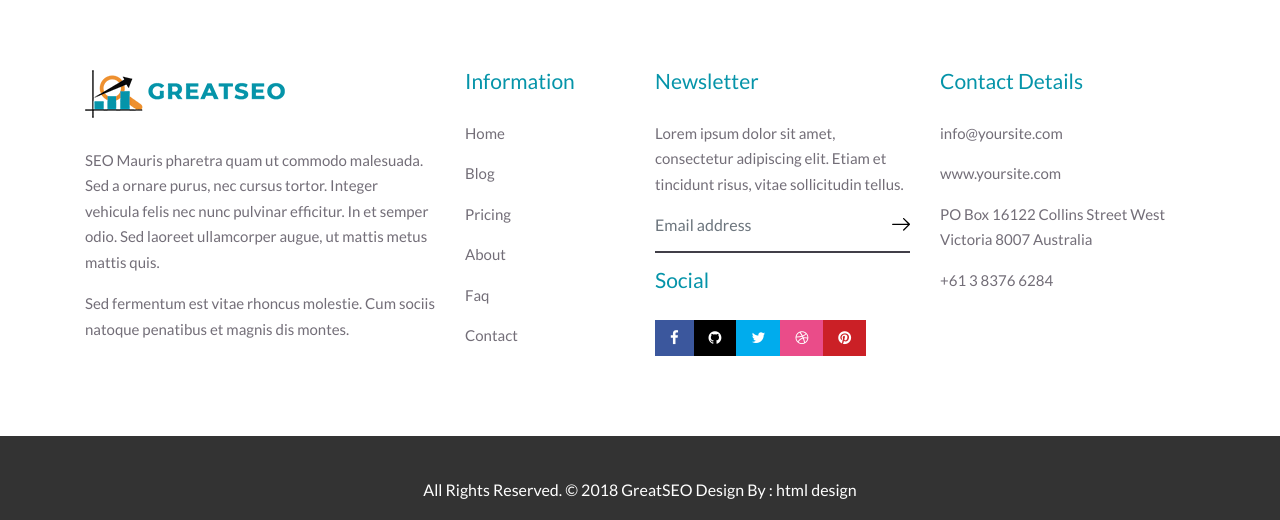
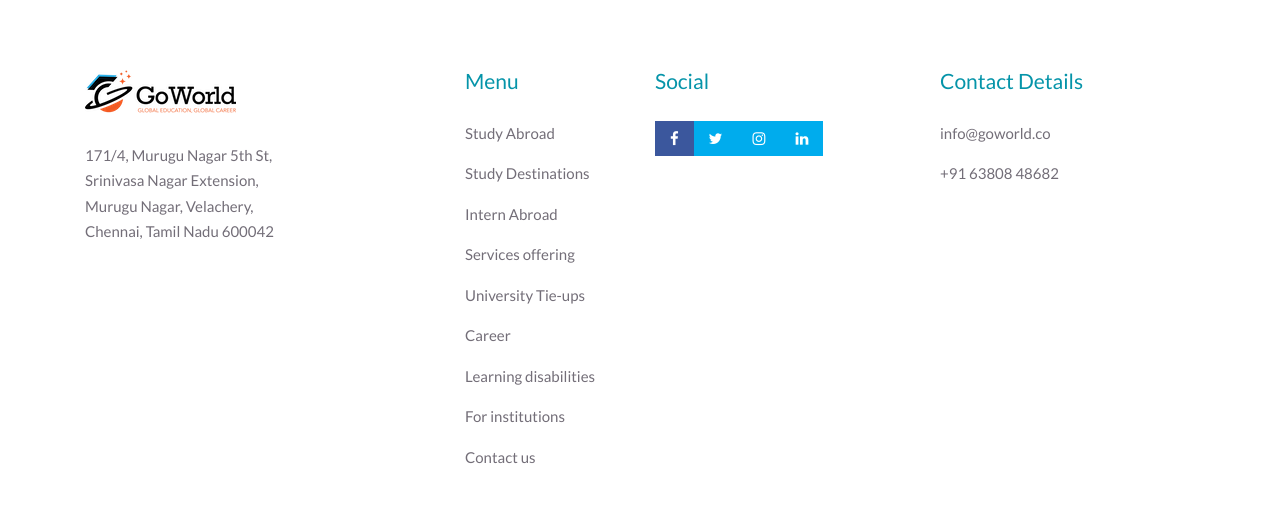
Before and after one commit to codizard/codizard.github.io, a plain HTML site: page index.html in a window 1280 px wide. Shown: the part 2886-3406 px from the top of the page. Drawn offline with Linux system fonts and the light colour scheme.

Commit message:
Added changes to index.html

```diff
--- a/index.html
+++ b/index.html
@@ -330,56 +330,41 @@
                 <div class="col-lg-4 col-md-6 col-xs-12">
                     <div class="widget clearfix">
                         <div class="widget-title">
-                            <img src="images/logo-light.png" alt="">
+                            <img src="images/logo.png" alt="">
                         </div>
-                        <p> SEO Mauris pharetra quam ut commodo malesuada. Sed a ornare purus, nec cursus tortor. Integer vehicula felis nec nunc pulvinar efficitur. In et semper odio. Sed laoreet ullamcorper augue, ut mattis metus mattis quis.</p>
-                        <p>Sed fermentum est vitae rhoncus molestie. Cum sociis natoque penatibus et magnis dis montes.</p>
+                        <p> 171/4, Murugu Nagar 5th St, <br/> Srinivasa Nagar Extension, <br/> Murugu Nagar, Velachery, <br/> Chennai, Tamil Nadu 600042 </p>
                     </div><!-- end clearfix -->
                 </div><!-- end col -->
 
 				<div class="col-lg-2 col-md-6 col-xs-12">
                     <div class="widget clearfix">
                         <div class="widget-title">
-                            <h3>Information</h3>
+                            <h3>Menu</h3>
                         </div>
                         <ul class="footer-links">
-                            <li><a href="#">Home</a></li>
-                            <li><a href="#">Blog</a></li>
-                            <li><a href="#">Pricing</a></li>
-							<li><a href="#">About</a></li>
-							<li><a href="#">Faq</a></li>
-							<li><a href="#">Contact</a></li>
+                            <li><a href="#">Study Abroad</a></li>
+                            <li><a href="#">Study Destinations</a></li>
+                            <li><a href="#">Intern Abroad</a></li>
+							<li><a href="#">Services offering</a></li>
+							<li><a href="#">University Tie-ups</a></li>
+							<li><a href="#">Career</a></li>
+							<li><a href="#">Learning disabilities</a></li>
+							<li><a href="#">For institutions</a></li>
+							<li><a href="#">Contact us</a></li>
                         </ul><!-- end links -->
                     </div><!-- end clearfix -->
                 </div><!-- end col -->
 
                 <div class="col-lg-3 col-md-6 col-xs-12">
                     <div class="widget clearfix">
-						<div class="widget-title">
-							<h3>Newsletter</h3>
-						</div>
-						<p>Lorem ipsum dolor sit amet, consectetur adipiscing elit. Etiam et tincidunt risus, vitae sollicitudin tellus.</p>
-						<div class="news-box">
-							<form action="#" method="post">
-								<div class="form-group">
-									<input class="form-control" placeholder="Email address" type="email">
-									<button type="submit">
-										<svg id="Layer_11" data-name="Layer 11" xmlns="http://www.w3.org/2000/svg" viewBox="0 0 25.19 17.71">
-											<path class="cls-1" d="M311,387.93a.89.89,0,0,0-1.27,1.26l6.44,6.44H295a.89.89,0,0,0-.89.89.9.9,0,0,0,.89.9h21.24l-6.44,6.42a.91.91,0,0,0,0,1.27.89.89,0,0,0,1.27,0l8-8a.87.87,0,0,0,0-1.25Z" transform="translate(-294.08 -387.67)"></path> </svg>
-									</button>
-								</div>
-							</form>
-						</div>
-
                         <div class="widget-title">
                             <h3>Social</h3>
                         </div>
                         <ul class="footer-links social-md">
                             <li><a class="fb btn-a" title="Facebook" data-tippy-animation="scale" href="#"><i class="fa fa-facebook"></i></a></li>
-                            <li><a class="gi btn-a" title="Github" data-tippy-animation="scale" href="#"><i class="fa fa-github"></i> </a></li>
                             <li><a class="tw btn-a" title="Twitter" data-tippy-animation="scale" href="#"><i class="fa fa-twitter"></i> </a></li>
-                            <li><a class="dr btn-a" title="Dribbble" data-tippy-animation="scale" href="#"><i class="fa fa-dribbble"></i> </a></li>
-                            <li><a class="pi btn-a" title="Pinterest" data-tippy-animation="scale" href="#"><i class="fa fa-pinterest"></i> </a></li>
+                            <li><a class="tw btn-a" title="Instagram" data-tippy-animation="scale" href="#"><i class="fa fa-instagram"></i> </a></li>
+                            <li><a class="tw btn-a" title="LinkedIn" data-tippy-animation="scale" href="#"><i class="fa fa-linkedin"></i> </a></li>
                         </ul><!-- end links -->
                     </div><!-- end clearfix -->
                 </div><!-- end col -->
@@ -389,12 +374,9 @@
                         <div class="widget-title">
                             <h3>Contact Details</h3>
                         </div>
-
                         <ul class="footer-links">
-                            <li><a href="mailto:#">info@yoursite.com</a></li>
-                            <li><a href="#">www.yoursite.com</a></li>
-                            <li>PO Box 16122 Collins Street West Victoria 8007 Australia</li>
-                            <li>+61 3 8376 6284</li>
+                            <li><a href="mailto:#">info@goworld.co</a></li>
+                            <li>+91 63808 48682</li>
                         </ul><!-- end links -->
                     </div><!-- end clearfix -->
                 </div><!-- end col -->
```
Also changed, not shown: contact.html (+1 -1 lines), 1 other file.
